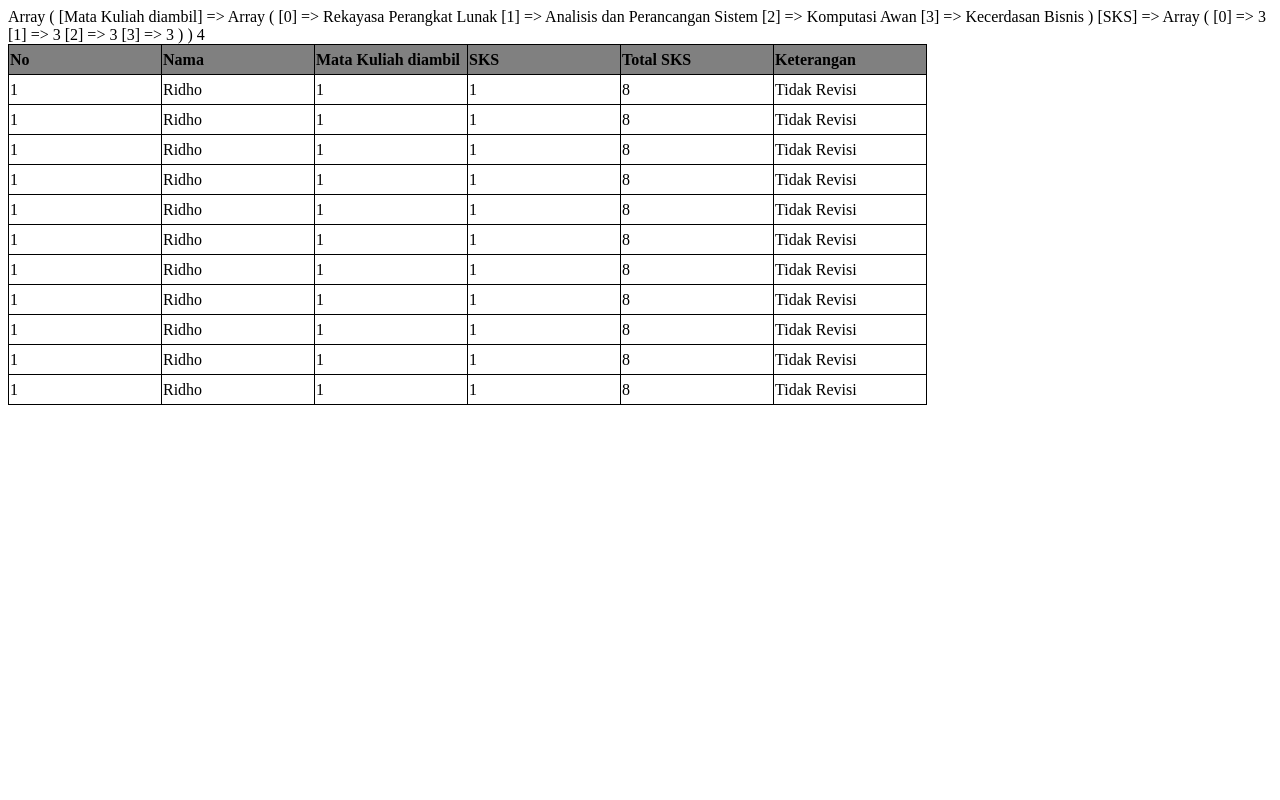
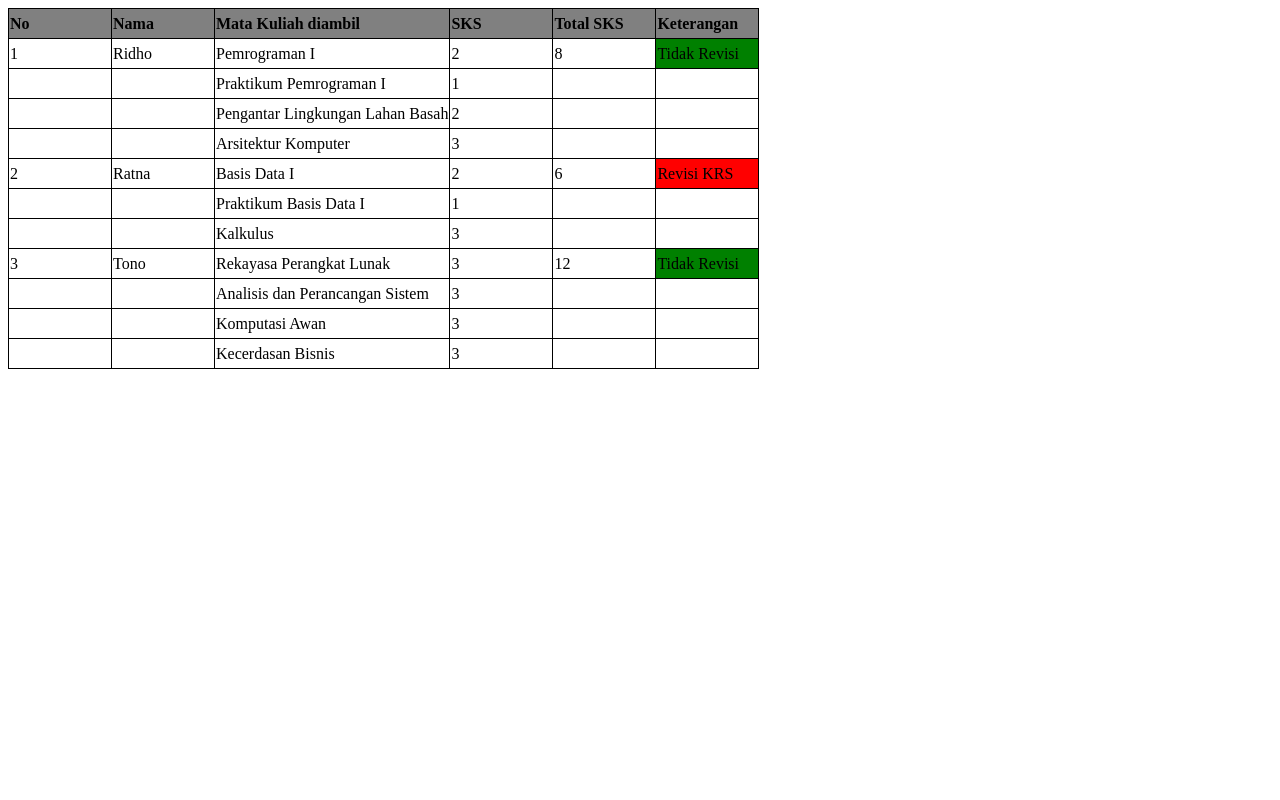
Before and after one commit to biahlil/Praktikum-Web-2, a PHP site: page /PRAK403.php in a window 1280 px wide. Run offline with PHP 8.4, Linux system fonts and the light colour scheme.

Commit message:
Modul 4 22/04/2022

```diff
--- a/Modul4/PRAK403.php
+++ b/Modul4/PRAK403.php
@@ -6,9 +6,15 @@
             }
             td {
                 height: 30px;
-                width: 150px;
-
+                min-width: 100px;
+                max-width: fit-content;
                 border: 1px black solid;
+            }
+            .Trevisi {
+                background-color: green;
+            }
+            .Revisi {
+                background-color: red;
             }
             .header{
                 font-weight: bold;
@@ -62,15 +68,6 @@
                 $array[$key][$key2] = $value;
                 return $array;
             }
-            function get_multi_dim_array_value ($array, &$tmp2) {
-                foreach ($array as $key => $value) {
-                    foreach ($value as $key2 => $value2) {
-                        if (gettype($value2) == "array") {
-                            $tmp2[$key2] = $value2;
-                        }
-                    }
-                }
-            }
             function count_array($array,&$count,$counter) {
                 $count = $count + count($array[$counter]['Mata Kuliah diambil']);
             }
@@ -88,59 +85,125 @@
                 count_array($array,$count,$counter3);
                 $counter3++;
             }
-            get_multi_dim_array_value($array,$tmp2);
-            print_r($tmp2);
             #Penampilan
             echo "<table>";
-            echo "<tr class='header'>
-            <td>No</td>
-            <td>Nama</td>
-            <td>Mata Kuliah diambil</td>
-            <td>SKS</td>
-            <td>Total SKS</td>
-            <td>Keterangan</td>
-            </tr>";
-            $counter1 = 0;
-            $counterArr = 0;
-            $countSmall = count($array[0]['Mata Kuliah diambil']);
-            print_r($countSmall);
-            while ($counter1 < $count) {
-                $counter2 = 0;
-                $counter3 = 1;
+            echo "<tr class='header'>";
+            echo "<td>No</td>";
+            echo "<td>Nama</td>";
+            echo "<td>Mata Kuliah diambil</td>";
+            echo "<td>SKS</td>";
+            echo "<td>Total SKS</td>";
+            echo "<td>Keterangan</td>";
+            echo "</tr>";
             echo "<tr>";
-                while ($counter2 < $countSmall) {
-                    while ($counter3 <= 6) {
-                        if ($counter3 == 1) {
-                        echo "<td>".$array[$counter2]['No']."</td>";
+            echo "<td>".$array[0]['No']."</td>";
+            echo "<td>".$array[0]['Nama']."</td>";
+            echo "<td>".$array[0]['Mata Kuliah diambil'][0]."</td>";
+            echo "<td>".$array[0]['SKS'][0]."</td>";
+            echo "<td>".$array[0]['Total SKS']."</td>";
+            echo "<td class = '";
+            if ($array[0]['Keterangan'] == "Tidak Revisi") {
+                echo "TRevisi";
             }
-                        elseif ($counter3 == 2) {
-                            echo "<td>".$array[$counter2]['Nama']."</td>";
+            elseif ($array[0]['Keterangan'] == "Revisi KRS") {
+                echo "Revisi";
             }
-                        elseif ($counter3 == 3) {
-                            echo "<td>".$array[$counter2]['No']."</td>";
+            echo "'>".$array[0]['Keterangan']."</td>";
+            echo "</tr>";
+            echo "<tr>";
+            echo "<td></td>";
+            echo "<td></td>";
+            echo "<td>".$array[0]['Mata Kuliah diambil'][1]."</td>";
+            echo "<td>".$array[0]['SKS'][1]."</td>";
+            echo "<td></td>";
+            echo "<td></td>";
+            echo "</tr>";
+            echo "<tr>";
+            echo "<td></td>";
+            echo "<td></td>";
+            echo "<td>".$array[0]['Mata Kuliah diambil'][2]."</td>";
+            echo "<td>".$array[0]['SKS'][2]."</td>";
+            echo "<td></td>";
+            echo "<td></td>";
+            echo "</tr>";
+            echo "<tr>";
+            echo "<td></td>";
+            echo "<td></td>";
+            echo "<td>".$array[0]['Mata Kuliah diambil'][3]."</td>";
+            echo "<td>".$array[0]['SKS'][3]."</td>";
+            echo "<td></td>";
+            echo "<td></td>";
+            echo "</tr>";
+            echo "<tr>";
+            echo "<td>".$array[1]['No']."</td>";
+            echo "<td>".$array[1]['Nama']."</td>";
+            echo "<td>".$array[1]['Mata Kuliah diambil'][0]."</td>";
+            echo "<td>".$array[1]['SKS'][0]."</td>";
+            echo "<td>".$array[1]['Total SKS']."</td>";
+            echo "<td class = '";
+            if ($array[1]['Keterangan'] == "Tidak Revisi") {
+                echo "TRevisi";
             }
-                        elseif ($counter3 == 4) {
-                            echo "<td>".$array[$counter2]['No']."</td>";
+            elseif ($array[1]['Keterangan'] == "Revisi KRS") {
+                echo "Revisi";
             }
-                        elseif ($counter3 == 5) {
-                            echo "<td>".$array[$counter2]['Total SKS']."</td>";
+            echo "'>".$array[1]['Keterangan']."</td>";            echo "</tr>";
+            echo "<tr>";
+            echo "<td></td>";
+            echo "<td></td>";
+            echo "<td>".$array[1]['Mata Kuliah diambil'][1]."</td>";
+            echo "<td>".$array[1]['SKS'][1]."</td>";
+            echo "<td></td>";
+            echo "<td></td>";
+            echo "</tr>";
+            echo "<tr>";
+            echo "<td></td>";
+            echo "<td></td>";
+            echo "<td>".$array[1]['Mata Kuliah diambil'][2]."</td>";
+            echo "<td>".$array[1]['SKS'][2]."</td>";
+            echo "<td></td>";
+            echo "<td></td>";
+            echo "</tr>";
+            echo "<tr>";
+            echo "<td>".$array[2]['No']."</td>";
+            echo "<td>".$array[2]['Nama']."</td>";
+            echo "<td>".$array[2]['Mata Kuliah diambil'][0]."</td>";
+            echo "<td>".$array[2]['SKS'][0]."</td>";
+            echo "<td>".$array[2]['Total SKS']."</td>";
+            echo "<td class = '";
+            if ($array[2]['Keterangan'] == "Tidak Revisi") {
+                echo "TRevisi";
             }
-                        elseif ($counter3 == 6) {
-                            echo "<td>".$array[$counter2]['Keterangan']."</td>";
+            elseif ($array[2]['Keterangan'] == "Revisi KRS") {
+                echo "Revisi";
             }
-                        $counter3++;
-                        $counterArr++;
-                        //
-                    }
-                    $counter2++;
-                }
+            echo "'>".$array[2]['Keterangan']."</td>";
             echo "</tr>";
-                $counter1++;
-            }
+            echo "<tr>";
+            echo "<td></td>";
+            echo "<td></td>";
+            echo "<td>".$array[2]['Mata Kuliah diambil'][1]."</td>";
+            echo "<td>".$array[2]['SKS'][1]."</td>";
+            echo "<td></td>";
+            echo "<td></td>";
+            echo "</tr>";
+            echo "<tr>";
+            echo "<td></td>";
+            echo "<td></td>";
+            echo "<td>".$array[2]['Mata Kuliah diambil'][2]."</td>";
+            echo "<td>".$array[2]['SKS'][2]."</td>";
+            echo "<td></td>";
+            echo "<td></td>";
+            echo "</tr>";
+            echo "<tr>";
+            echo "<td></td>";
+            echo "<td></td>";
+            echo "<td>".$array[2]['Mata Kuliah diambil'][3]."</td>";
+            echo "<td>".$array[2]['SKS'][3]."</td>";
+            echo "<td></td>";
+            echo "<td></td>";
+            echo "</tr>";
             echo "</table>";
-
-
-
         ?>
     </body>
 </html>
```
Lines whose indentation alone changed are shown as unchanged.
